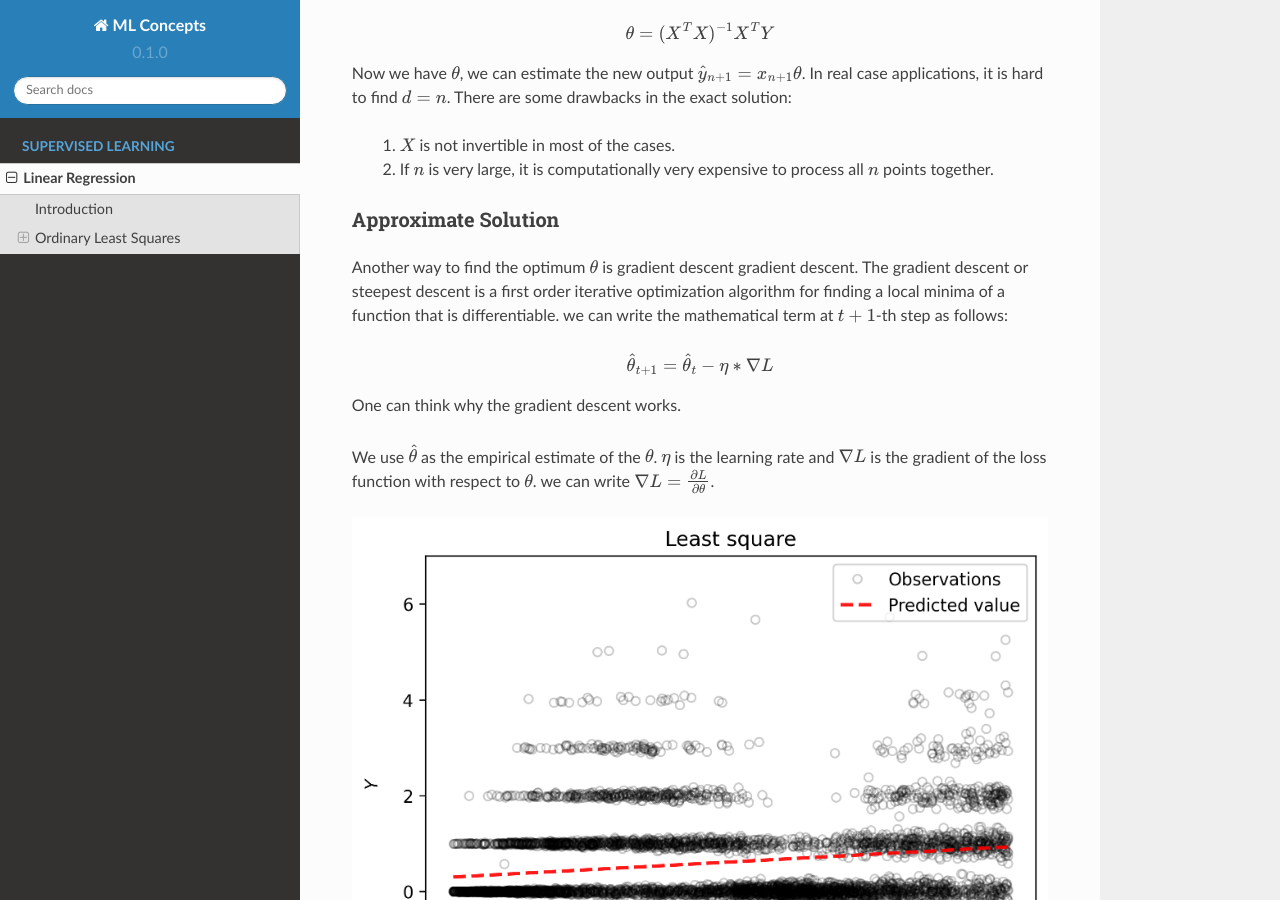
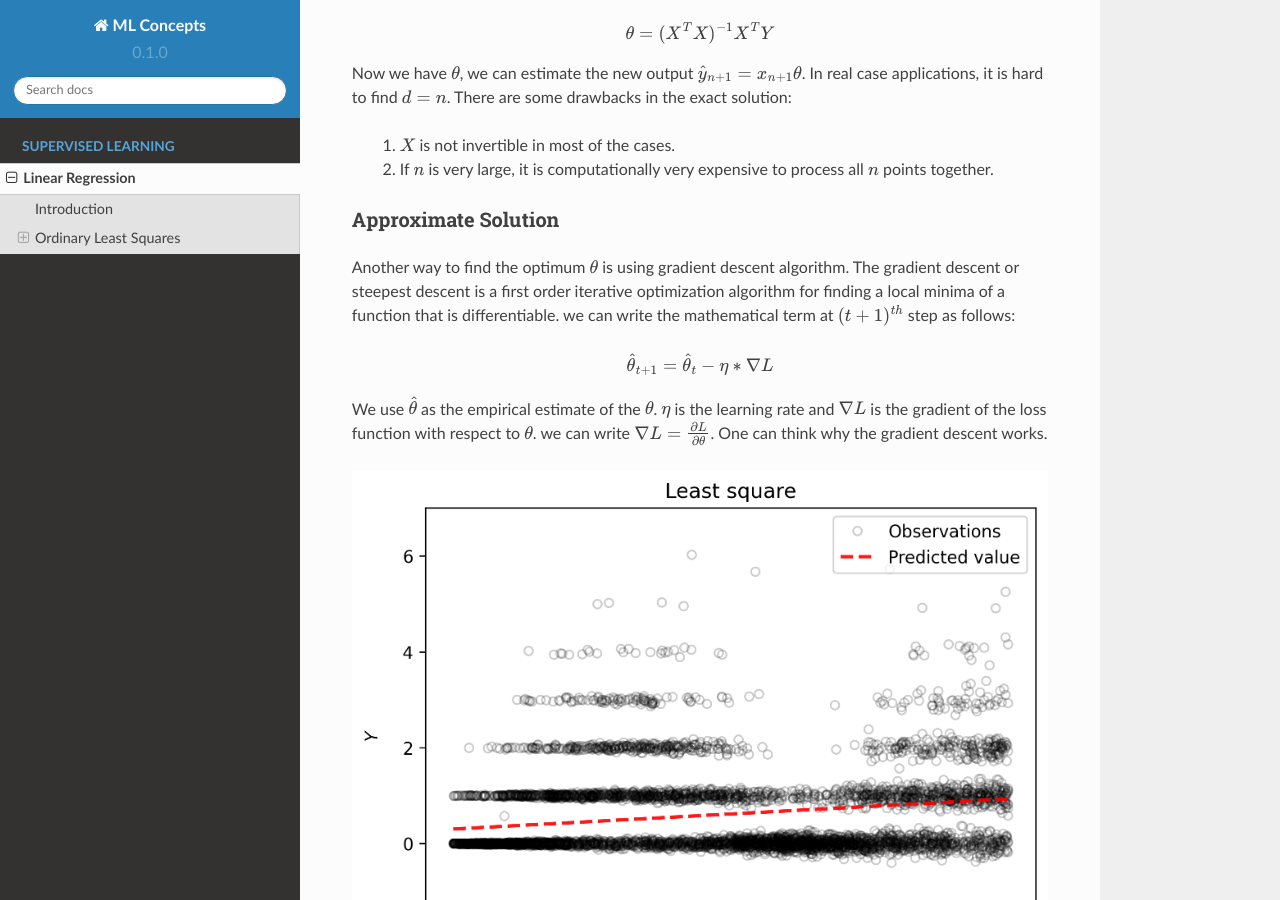
Before and after one commit to ghoshsubh/ML-project, a Sphinx documentation site: the page built from docs/source/Linear_regression.rst, in a window 1280 px wide and 900 px high, scrolled down 1755 px. Built offline with Sphinx 7.4.7 and the Read the Docs theme 2.0.0, drawn with Linux system fonts in a browser that asks for light colours.

Commit message:
Update Linear_regression.rst

```diff
--- a/docs/source/Linear_regression.rst
+++ b/docs/source/Linear_regression.rst
@@ -90,16 +90,18 @@ In real case applications, it is hard to find :math:`d = n`. There are some draw
 
 Approximate Solution
 --------------------
-Another way to find the optimum :math:`\theta` is gradient descent gradient descent.  The gradient descent or steepest descent
-is a first order iterative optimization algorithm for finding a local minima of a function that is differentiable. we can write the mathematical term at :math:`t+1`-th step as follows:
+Another way to find the optimum :math:`\theta` is using gradient descent algorithm.  The gradient descent or steepest descent
+is a first order iterative optimization algorithm for finding a local minima of a function that is differentiable. we can write the mathematical term at :math:`(t+1)^{th}` step as follows:
 
 .. math::
+
   \hat{\theta}_{t+1} = \hat{\theta}_{t} - \eta * \nabla L
-
-One can think why the gradient descent works.
 
 We use :math:`\hat{\theta}` as the empirical estimate of the :math:`\theta`. :math:`\eta` is the learning rate and
 :math:`\nabla L` is the gradient of the loss function with respect to :math:`\theta`. we can write :math:`\nabla L = \frac{\partial L}{\partial \theta}`.
+One can think why the gradient descent works.
+
+
 
 .. image:: images/LeastSquare.png
   :align: center
```
